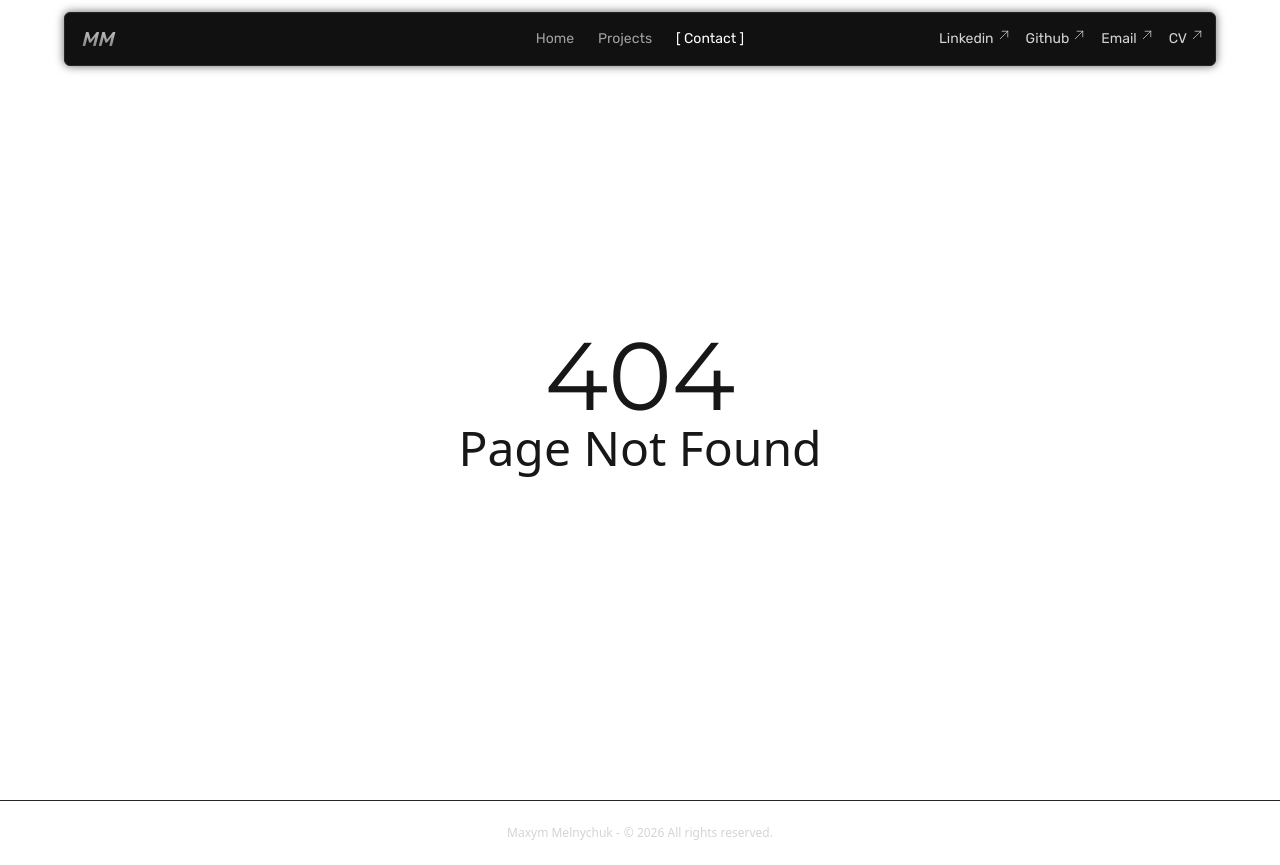
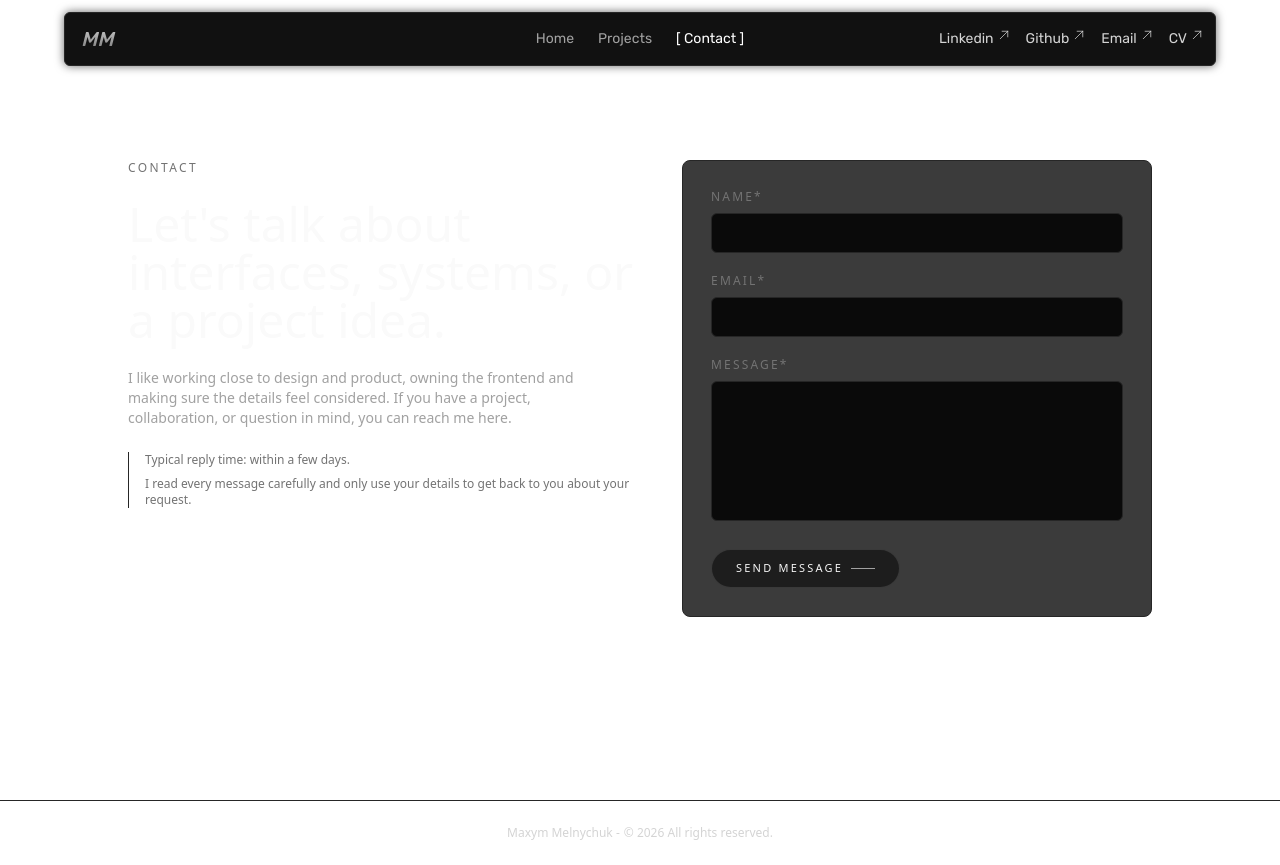
Before and after one commit to MaxymMelnychuk/portfolio, a Next.js app: page /contact in a window 1280 px wide. Before the commit this address had no page. Built offline with nearby package versions, Linux system fonts and the light colour scheme.

Commit message:
feat: add Contact page with Resend email integration

```diff
--- /dev/null
+++ b/app/api/contact/route.ts
@@ -0,0 +1,56 @@
+import { NextResponse } from "next/server";
+import { Resend } from "resend";
+
+const resend = new Resend(process.env.RESEND_API_KEY);
+
+type ContactPayload = {
+  name: string;
+  email: string;
+  message: string;
+};
+
+function isValidEmail(email: string) {
+  return /^[^\s@]+@[^\s@]+\.[^\s@]+$/.test(email);
+}
+
+export async function POST(request: Request) {
+  let body: ContactPayload;
+
+  try {
+    body = (await request.json()) as ContactPayload;
+  } catch {
+    return NextResponse.json({ error: "Invalid request body." }, { status: 400 });
+  }
+
+  const name = body.name?.trim();
+  const email = body.email?.trim();
+  const message = body.message?.trim();
+
+  if (!name || name.length < 2 || name.length > 100) {
+    return NextResponse.json({ error: "Invalid name." }, { status: 400 });
+  }
+
+  if (!email || !isValidEmail(email) || email.length > 200) {
+    return NextResponse.json({ error: "Invalid email." }, { status: 400 });
+  }
+
+  if (!message || message.length < 20 || message.length > 2000) {
+    return NextResponse.json({ error: "Message must be between 20 and 2000 characters." }, { status: 400 });
+  }
+
+  try {
+    await resend.emails.send({
+      from: "onboarding@resend.dev",
+      to: "maxymmelnychuk100@gmail.com",
+      subject: `New message from ${name}`,
+      html: `<p><strong>Name:</strong> ${name}</p>
+<p><strong>Email:</strong> ${email}</p>
+<p><strong>Message:</strong></p>
+<p>${message.replace(/\n/g, "<br />")}</p>`,
+    });
+
+    return NextResponse.json({ success: true });
+  } catch {
+    return NextResponse.json({ error: "Failed to send message." }, { status: 500 });
+  }
+}
--- /dev/null
+++ b/app/contact/page.tsx
@@ -0,0 +1,214 @@
+"use client";
+
+import { useState } from "react";
+
+type FormState = {
+  name: string;
+  email: string;
+  message: string;
+};
+
+type SubmitState = {
+  status: "idle" | "submitting" | "success" | "error";
+  error?: string;
+};
+
+export default function ContactPage() {
+  const [form, setForm] = useState<FormState>({
+    name: "",
+    email: "",
+    message: "",
+  });
+
+  const [submitState, setSubmitState] = useState<SubmitState>({
+    status: "idle",
+  });
+
+  const isValidEmail = (value: string) =>
+    /^[^\s@]+@[^\s@]+\.[^\s@]+$/.test(value);
+
+  const messageTooShort =
+    form.message.trim().length > 0 && form.message.trim().length < 20;
+
+  async function handleSubmit(event: React.FormEvent<HTMLFormElement>) {
+    event.preventDefault();
+
+    if (!form.name.trim() || form.name.trim().length < 2) {
+      setSubmitState({
+        status: "error",
+        error: "Please provide a valid name.",
+      });
+      return;
+    }
+
+    if (!isValidEmail(form.email.trim())) {
+      setSubmitState({
+        status: "error",
+        error: "Please provide a valid email address.",
+      });
+      return;
+    }
+
+    if (form.message.trim().length < 20) {
+      setSubmitState({
+        status: "error",
+        error: "Your message should be at least 20 characters.",
+      });
+      return;
+    }
+
+    setSubmitState({ status: "submitting" });
+
+    try {
+      const response = await fetch("/api/contact", {
+        method: "POST",
+        headers: {
+          "Content-Type": "application/json",
+        },
+        body: JSON.stringify({
+          name: form.name.trim(),
+          email: form.email.trim().toLowerCase(),
+          message: form.message.trim(),
+        }),
+      });
+
+      const data = await response.json();
+
+      if (!response.ok || !data.success) {
+        setSubmitState({
+          status: "error",
+          error: "Something went wrong. Please try again in a moment.",
+        });
+        return;
+      }
+
+      setSubmitState({ status: "success" });
+      setForm({ name: "", email: "", message: "" });
+    } catch {
+      setSubmitState({
+        status: "error",
+        error: "Something went wrong. Please try again in a moment.",
+      });
+    }
+  }
+
+  return (
+    <main className="max-w-6xl mx-auto min-h-screen">
+      <section className="pt-40 pb-20 px-6 sm:px-10 lg:px-0">
+        <div className="max-w-5xl mx-auto grid gap-12 md:grid-cols-[minmax(0,1.4fr)_minmax(0,1.3fr)] items-start">
+          <div className="space-y-6">
+            <p className="text-xs uppercase tracking-[0.2em] text-neutral-500">
+              Contact
+            </p>
+            <h1 className="text-4xl md:text-5xl font-medium text-zinc-50">
+              Let&apos;s talk about interfaces, systems, or a project idea.
+            </h1>
+            <p className="text-sm text-neutral-400 max-w-md">
+              I like working close to design and product, owning the frontend
+              and making sure the details feel considered. If you have a
+              project, collaboration, or question in mind, you can reach me
+              here.
+            </p>
+            <div className="border-l border-neutral-800 pl-4 text-xs text-neutral-500 space-y-2">
+              <p>Typical reply time: within a few days.</p>
+              <p>
+                I read every message carefully and only use your details to get
+                back to you about your request.
+              </p>
+            </div>
+          </div>
+          <div className="rounded-lg border border-neutral-800 bg-neutral-950/80 p-6 sm:p-7">
+            <form className="space-y-5" onSubmit={handleSubmit} noValidate>
+              <div className="flex flex-col gap-2">
+                <label
+                  htmlFor="name"
+                  className="text-xs uppercase tracking-[0.18em] text-neutral-500"
+                >
+                  Name*
+                </label>
+                <input
+                  id="name"
+                  name="name"
+                  type="text"
+                  autoComplete="name"
+                  value={form.name}
+                  onChange={(event) =>
+                    setForm((prev) => ({ ...prev, name: event.target.value }))
+                  }
+                  className="h-10 rounded-md border border-neutral-800 bg-neutral-950 px-3 text-sm text-neutral-100 outline-none focus:border-neutral-500"
+                  required
+                />
+              </div>
+              <div className="flex flex-col gap-2">
+                <label
+                  htmlFor="email"
+                  className="text-xs uppercase tracking-[0.18em] text-neutral-500"
+                >
+                  Email*
+                </label>
+                <input
+                  id="email"
+                  name="email"
+                  type="email"
+                  autoComplete="email"
+                  value={form.email}
+                  onChange={(event) =>
+                    setForm((prev) => ({ ...prev, email: event.target.value }))
+                  }
+                  className="h-10 rounded-md border border-neutral-800 bg-neutral-950 px-3 text-sm text-neutral-100 outline-none focus:border-neutral-500"
+                  required
+                />
+              </div>
+              <div className="flex flex-col gap-2">
+                <label
+                  htmlFor="message"
+                  className="text-xs uppercase tracking-[0.18em] text-neutral-500"
+                >
+                  Message*
+                </label>
+                <textarea
+                  id="message"
+                  name="message"
+                  minLength={20}
+                  value={form.message}
+                  onChange={(event) =>
+                    setForm((prev) => ({ ...prev, message: event.target.value }))
+                  }
+                  className="min-h-[140px] rounded-md border border-neutral-800 bg-neutral-950 px-3 py-2 text-sm text-neutral-100 outline-none focus:border-neutral-500 resize-none"
+                  required
+                />
+                {messageTooShort && (
+                  <p className="text-[11px] text-neutral-500">
+                    Please write at least 20 characters so I can understand your
+                    request.
+                  </p>
+                )}
+              </div>
+              {submitState.status === "error" && submitState.error && (
+                <p className="text-xs text-red-400">{submitState.error}</p>
+              )}
+              {submitState.status === "success" && (
+                <p className="text-xs text-emerald-400">
+                  Message sent successfully. I&apos;ll get back to you as soon
+                  as I can.
+                </p>
+              )}
+              <div className="pt-2">
+                <button
+                  type="submit"
+                  disabled={submitState.status === "submitting"}
+                  className="group inline-flex items-center justify-center gap-2 rounded-full border border-neutral-700/80 bg-neutral-900/80 px-6 py-2.5 text-[11px] uppercase tracking-[0.2em] text-neutral-100 disabled:cursor-not-allowed disabled:opacity-60"
+                >
+                  {submitState.status === "submitting"
+                    ? "Sending..."
+                    : "Send message"}
+                  <span className="h-px w-6 bg-neutral-400 group-hover:w-8 transition-all duration-150" />
+                </button>
+              </div>
+            </form>
+          </div>
+        </div>
+      </section>
+    </main>
+  );
+}
--- a/package.json
+++ b/package.json
@@ -13,7 +13,8 @@
     "@heroicons/react": "^2.2.0",
     "next": "16.1.6",
     "react": "19.2.3",
-    "react-dom": "19.2.3"
+    "react-dom": "19.2.3",
+    "resend": "^6.9.3"
   },
   "devDependencies": {
     "@tailwindcss/postcss": "^4",
```
Also changed, not shown: 1 other file (tests, documents, lock files or other folders).
